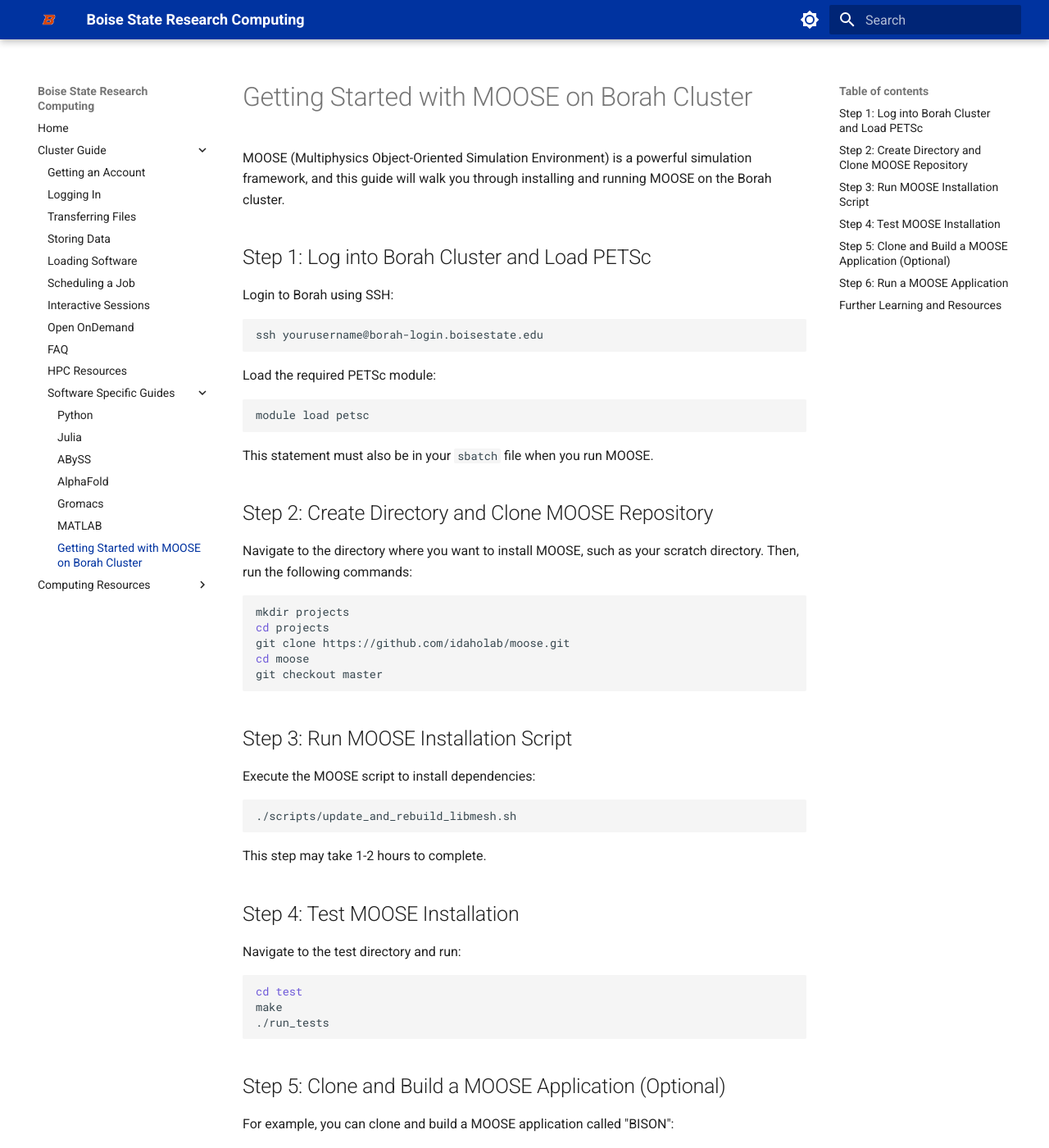
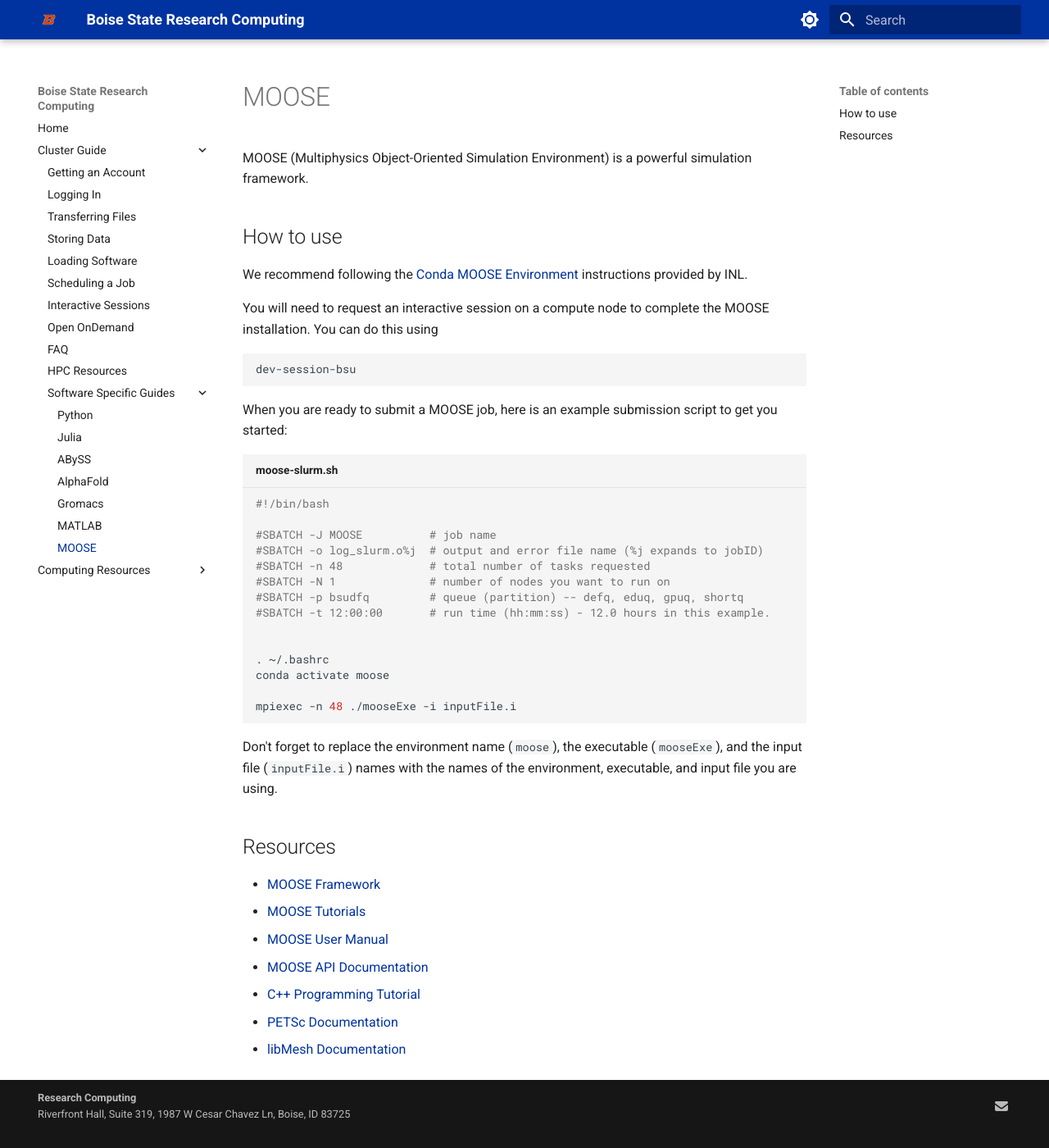
Before and after one commit to bsurc/docs, an MkDocs documentation site: the page built from docs/moose_tutorial.md, in a window 1280 px wide and 1400 px high. Shown: the whole window at 82% size. Built offline with MkDocs 1.6.1 and Material for MkDocs 9.7.7, drawn with Linux system fonts in a browser that asks for light colours; some of the changed text lies outside the part shown.

Commit message:
Update tutorial--we're no longer recommending this method.

````diff
--- a/docs/moose_tutorial.md
+++ b/docs/moose_tutorial.md
@@ -1,83 +1,41 @@
-# Getting Started with MOOSE on Borah Cluster
+# MOOSE
 
-MOOSE (Multiphysics Object-Oriented Simulation Environment) is a powerful simulation framework, and this guide will walk you through installing and running MOOSE on the Borah cluster.
+MOOSE (Multiphysics Object-Oriented Simulation Environment) is a powerful simulation framework.
 
-## Step 1: Log into Borah Cluster and Load PETSc
+## How to use
 
-Login to Borah using SSH:
+We recommend following the [Conda MOOSE Environment](https://mooseframework.inl.gov/getting_started/installation/conda.html) instructions provided by INL.
 
+You will need to request an interactive session on a compute node to complete the MOOSE installation. You can do this using
 ```bash
-ssh yourusername@borah-login.boisestate.edu
+dev-session-bsu
 ```
 
-Load the required PETSc module:
+When you are ready to submit a MOOSE job, here is an example submission script to get you started:
+```bash title="moose-slurm.sh"
+#!/bin/bash
 
-```bash
-module load petsc
+#SBATCH -J MOOSE          # job name
+#SBATCH -o log_slurm.o%j  # output and error file name (%j expands to jobID)
+#SBATCH -n 48             # total number of tasks requested
+#SBATCH -N 1              # number of nodes you want to run on
+#SBATCH -p bsudfq         # queue (partition) -- defq, eduq, gpuq, shortq
+#SBATCH -t 12:00:00       # run time (hh:mm:ss) - 12.0 hours in this example.
+
+
+. ~/.bashrc
+conda activate moose
+
+mpiexec -n 48 ./mooseExe -i inputFile.i
 ```
+Don't forget to replace the environment name (`moose`), the executable (`mooseExe`), and the input file (`inputFile.i`) names with the names of the environment, executable, and input file you are using.
 
-This statement must also be in your `sbatch` file when you run MOOSE.
+## Resources
 
-## Step 2: Create Directory and Clone MOOSE Repository
-
-Navigate to the directory where you want to install MOOSE, such as your scratch directory. Then, run the following commands:
-
-```bash
-mkdir projects
-cd projects
-git clone https://github.com/idaholab/moose.git
-cd moose
-git checkout master
-```
-
-## Step 3: Run MOOSE Installation Script
-
-Execute the MOOSE script to install dependencies:
-
-```bash
-./scripts/update_and_rebuild_libmesh.sh
-```
-
-This step may take 1-2 hours to complete.
-
-## Step 4: Test MOOSE Installation
-
-Navigate to the test directory and run:
-
-```bash
-cd test
-make
-./run_tests
-```
-
-## Step 5: Clone and Build a MOOSE Application (Optional)
-
-For example, you can clone and build a MOOSE application called "BISON":
-
-```bash
-git clone https://github.com/idaholab/bison.git
-cd bison
-```
-
-## Step 6: Run a MOOSE Application
-
-Navigate to the example directory and use the application executable to run an input file:
-
-```bash
-cd examples
-../bison-opt -i input-file-name.i
-```
-
-Replace `input-file-name.i` with the name of the input file you want to run.
-
-## Further Learning and Resources
-
-1. [MOOSE Framework](https://mooseframework.inl.gov/)
-2. [MOOSE Tutorials](https://mooseframework.inl.gov/getting_started/tutorials_and_examples/)
-3. [MOOSE User Manual](https://mooseframework.inl.gov/application_usage/index.html)
-4. [MOOSE API Documentation](https://mooseframework.inl.gov/doxygen/)
-5. [C++ Programming Tutorial](http://www.cplusplus.com/doc/tutorial/)
-6. [PETSc Documentation](https://www.mcs.anl.gov/petsc/)
-7. [libMesh Documentation](http://libmesh.github.io/)
-
-Remember, you will need to use an `sbatch` file to run your jobs on Borah. An example file can be found at `/cm/shared/examples/slurm_moose.bash`.
+- [MOOSE Framework](https://mooseframework.inl.gov/)
+- [MOOSE Tutorials](https://mooseframework.inl.gov/getting_started/tutorials_and_examples/)
+- [MOOSE User Manual](https://mooseframework.inl.gov/application_usage/index.html)
+- [MOOSE API Documentation](https://mooseframework.inl.gov/doxygen/)
+- [C++ Programming Tutorial](http://www.cplusplus.com/doc/tutorial/)
+- [PETSc Documentation](https://www.mcs.anl.gov/petsc/)
+- [libMesh Documentation](http://libmesh.github.io/)
````
